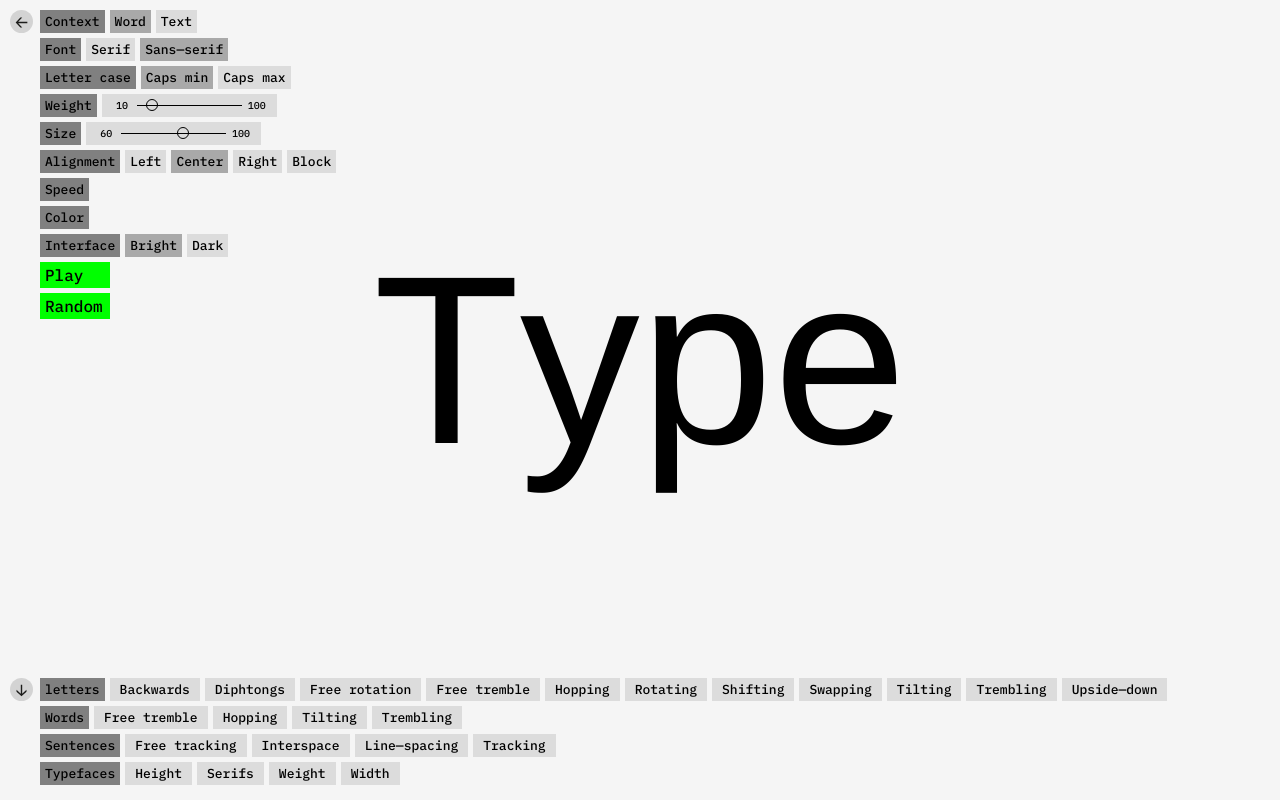
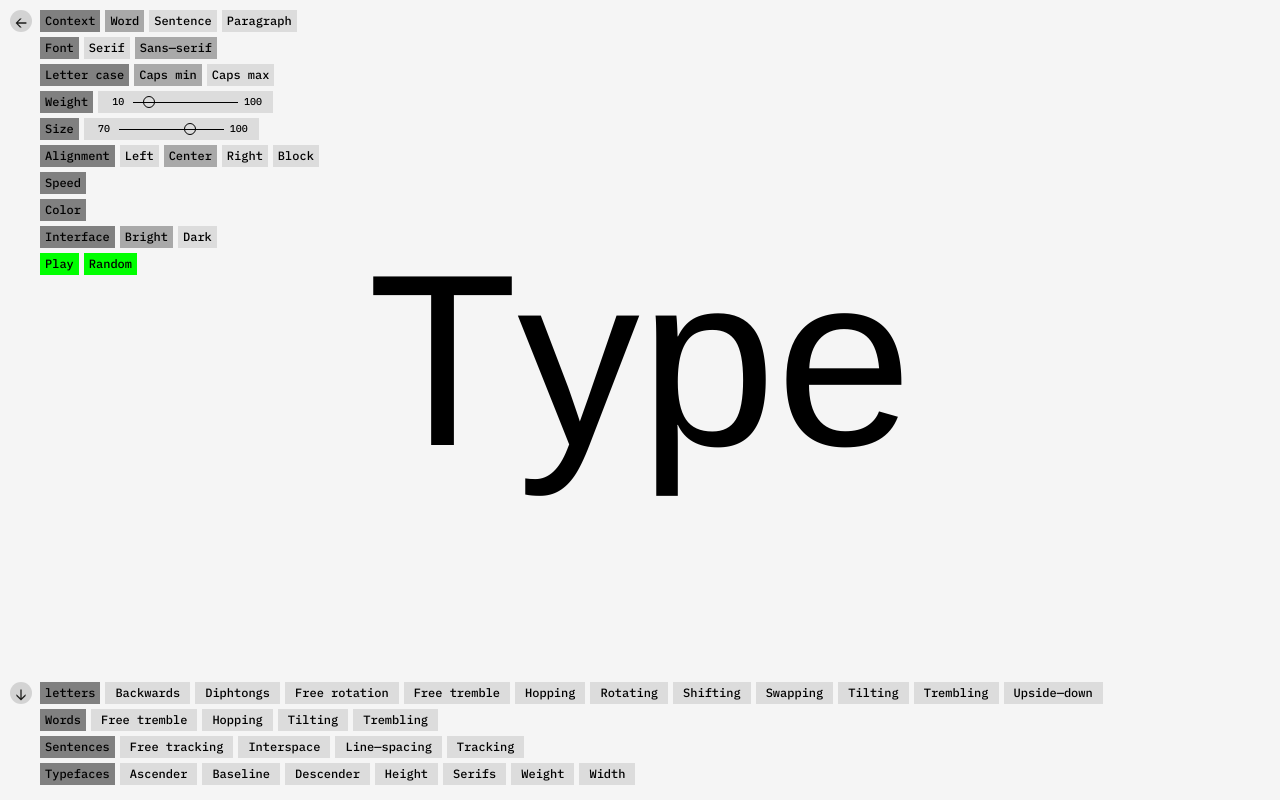
Before and after one commit to ChristopheVandePoel/sofie-dyslex, a Vue app: page / in a window 1280 px wide. Built offline with nearby package versions, Linux system fonts and the light colour scheme.

Commit message:
sofie aanpassingen

```diff
--- a/src/components/BottomMenu/BottomMenu.vue
+++ b/src/components/BottomMenu/BottomMenu.vue
@@ -41,6 +41,9 @@
       </ButtonRow>
 
       <ButtonRow class="bottom-menu__button-row" title="Typefaces" :expanded="true">
+        <SliderButton type="faces" name="Ascender" id="ascender" />
+        <SliderButton type="faces" name="Baseline" id="Baseline" />
+        <SliderButton type="faces" name="Descender" id="descender" />
         <SliderButton type="faces" name="Height" id="height" />
         <SliderButton type="faces" name="Serifs" id="serifs" />
         <SliderButton type="faces" name="Weight" id="height" />
--- a/src/components/ButtonRow/ButtonRow.vue
+++ b/src/components/ButtonRow/ButtonRow.vue
@@ -36,7 +36,7 @@ export default {
 
 <style lang="scss" scoped>
 .tool__buttons--row {
-  font-size: 13px;
+  font-size: 12px;
   display: flex;
   flex-wrap: wrap;
 
--- a/src/components/Icon/IconButton.vue
+++ b/src/components/Icon/IconButton.vue
@@ -49,10 +49,10 @@ export default {
     align-items: center;
 
     display: inline-block;
-    width: 13px;
-    height: 13px;
+    width: 12px;
+    height: 12px;
     border-radius: 50%;
-    background-size: 13px;
+    background-size: 12px;
     background-position: center;
     background-repeat: no-repeat;
     padding: 5px;
--- a/src/components/LeftMenu/LeftMenu.vue
+++ b/src/components/LeftMenu/LeftMenu.vue
@@ -6,8 +6,17 @@
         <Button :active="generalState.type === 'word'" @click.native="setGeneral({ type: 'word' })">
           Word
         </Button>
-        <Button :active="generalState.type === 'text'" @click.native="setGeneral({ type: 'text' })">
-          Text
+        <Button
+          :active="generalState.type === 'sentence'"
+          @click.native="setGeneral({ type: 'sentence' })"
+        >
+          Sentence
+        </Button>
+        <Button
+          :active="generalState.type === 'paragraph'"
+          @click.native="setGeneral({ type: 'paragraph' })"
+        >
+          Paragraph
         </Button>
       </ButtonRow>
       <ButtonRow title="Font" :expanded="true">
@@ -109,7 +118,7 @@
         </Button>
       </ButtonRow>
       <div class="LeftMenu__special-buttons">
-        <Button class="green" @click.native="togglePlay">{{isPlaying ? 'Pause' : 'Play'}}</Button>
+        <Button class="green" @click.native="togglePlay">{{ isPlaying ? 'Pause' : 'Play' }}</Button>
         <Button class="green" @click.native="setReset">Random</Button>
       </div>
     </div>
@@ -186,13 +195,16 @@ export default {
   }
   .LeftMenu__special-buttons {
     width: 75px;
+    font-size: 12px;
+    display: flex;
     .green {
       margin-bottom: 5px;
-      background-color: #00FF00;
+      background-color: #00ff00;
       transition: background-color 0.2s ease-in;
 
       &:hover {
-        background-color: lightgreen;
+        background-color: black;
+        color: white;
         transition: background-color 0.2s ease-in;
       }
     }
--- a/src/components/MainTextArea/MainTextArea.vue
+++ b/src/components/MainTextArea/MainTextArea.vue
@@ -52,8 +52,9 @@ const someFunction = (input, transforms) => {
 };
 
 const baseFontSize = {
-  word: 400,
-  text: 120,
+  word: 350,
+  sentence: 150,
+  paragraph: 100,
 };
 
 export default {
--- a/src/components/Slider/SliderButton.vue
+++ b/src/components/Slider/SliderButton.vue
@@ -171,10 +171,10 @@ export default {
 
   .slider__buttons-undo {
     display: inline-block;
-    width: 13px;
+    width: 12px;
     border-radius: 50%;
     background-image: url('/images/return-11.svg');
-    background-size: 13px;
+    background-size: 12px;
     background-position: center;
     background-repeat: no-repeat;
     background-color: #dcdcdc;
--- a/src/store/index.js
+++ b/src/store/index.js
@@ -18,7 +18,7 @@ export default new Vuex.Store({
       alignment: 'center',
       interface: 'bright',
       weight: 10,
-      size: 60,
+      size: 70,
       speed: 0,
       color: 0,
     },
```
